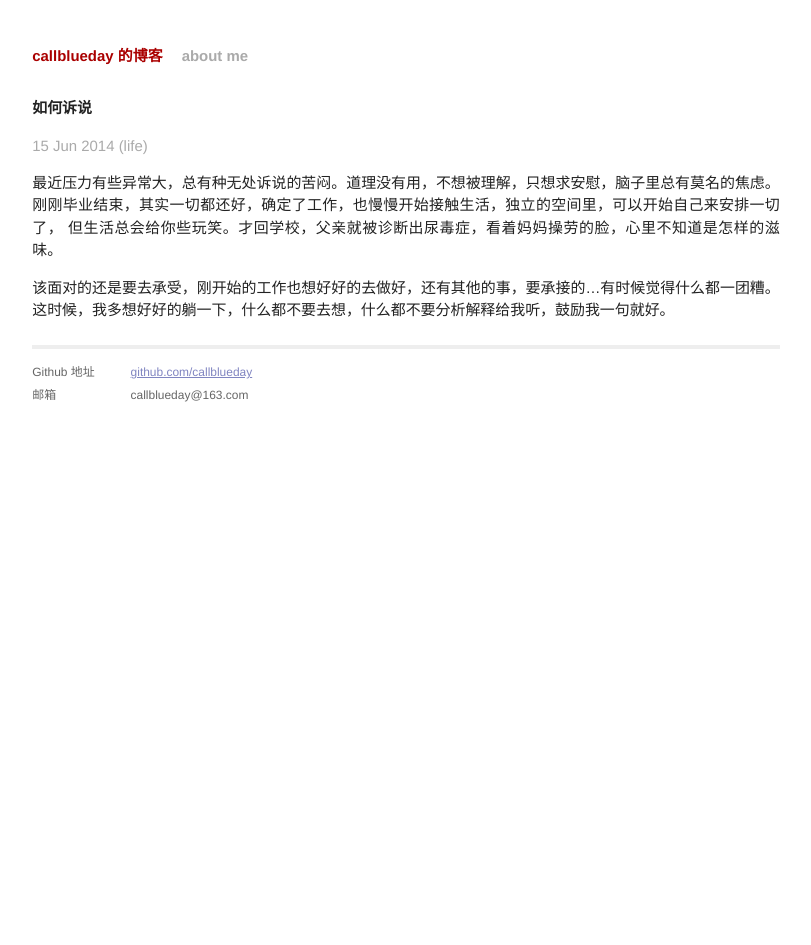
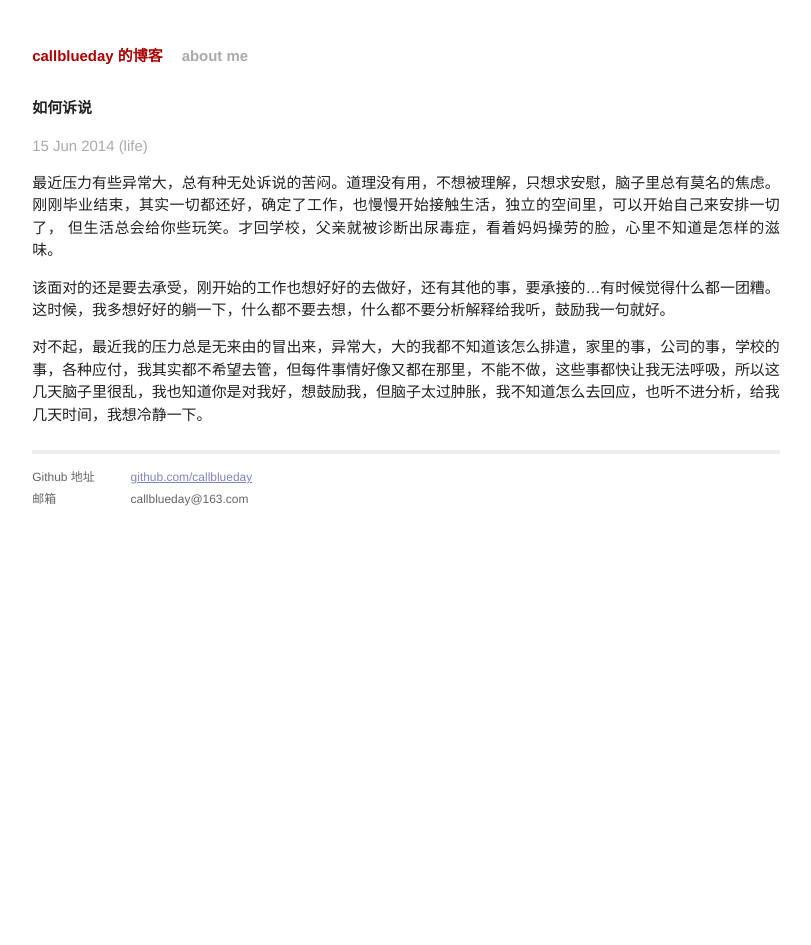
Before and after one commit to callblueday/blog, a Jekyll site: the page built from _posts/2014-06-15-pressure.md, in a window 1280 px wide. Shown: the whole page, without its empty margins (234-1045 px from the left). Built offline with Jekyll 4.4.1, drawn with Linux system fonts in a browser that asks for light colours; Markdown is read by kramdown in place of the engine named in the settings.

Commit message:
update pressure.md

```diff
--- a/_posts/2014-06-15-pressure.md
+++ b/_posts/2014-06-15-pressure.md
@@ -11,3 +11,5 @@ categories: life
 
 该面对的还是要去承受，刚开始的工作也想好好的去做好，还有其他的事，要承接的...有时候觉得什么都一团糟。
 这时候，我多想好好的躺一下，什么都不要去想，什么都不要分析解释给我听，鼓励我一句就好。
+
+对不起，最近我的压力总是无来由的冒出来，异常大，大的我都不知道该怎么排遣，家里的事，公司的事，学校的事，各种应付，我其实都不希望去管，但每件事情好像又都在那里，不能不做，这些事都快让我无法呼吸，所以这几天脑子里很乱，我也知道你是对我好，想鼓励我，但脑子太过肿胀，我不知道怎么去回应，也听不进分析，给我几天时间，我想冷静一下。
```
